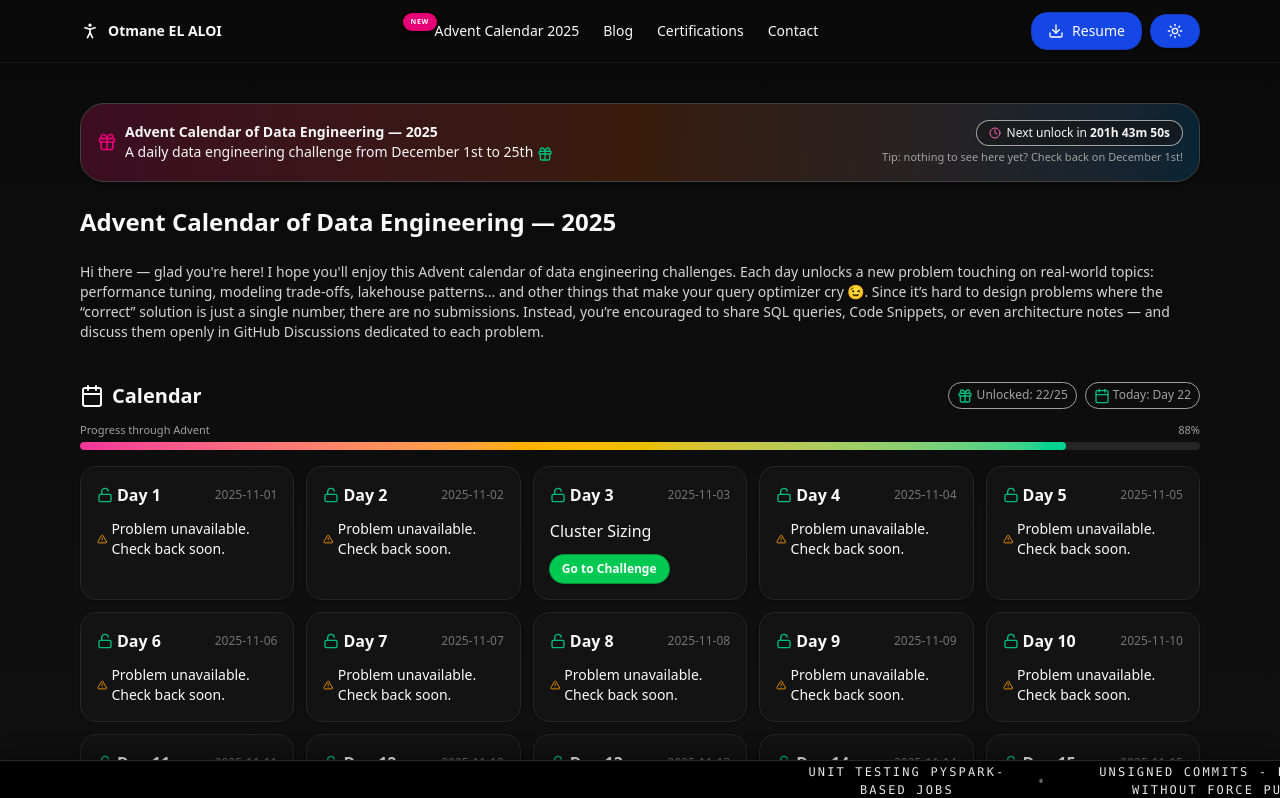
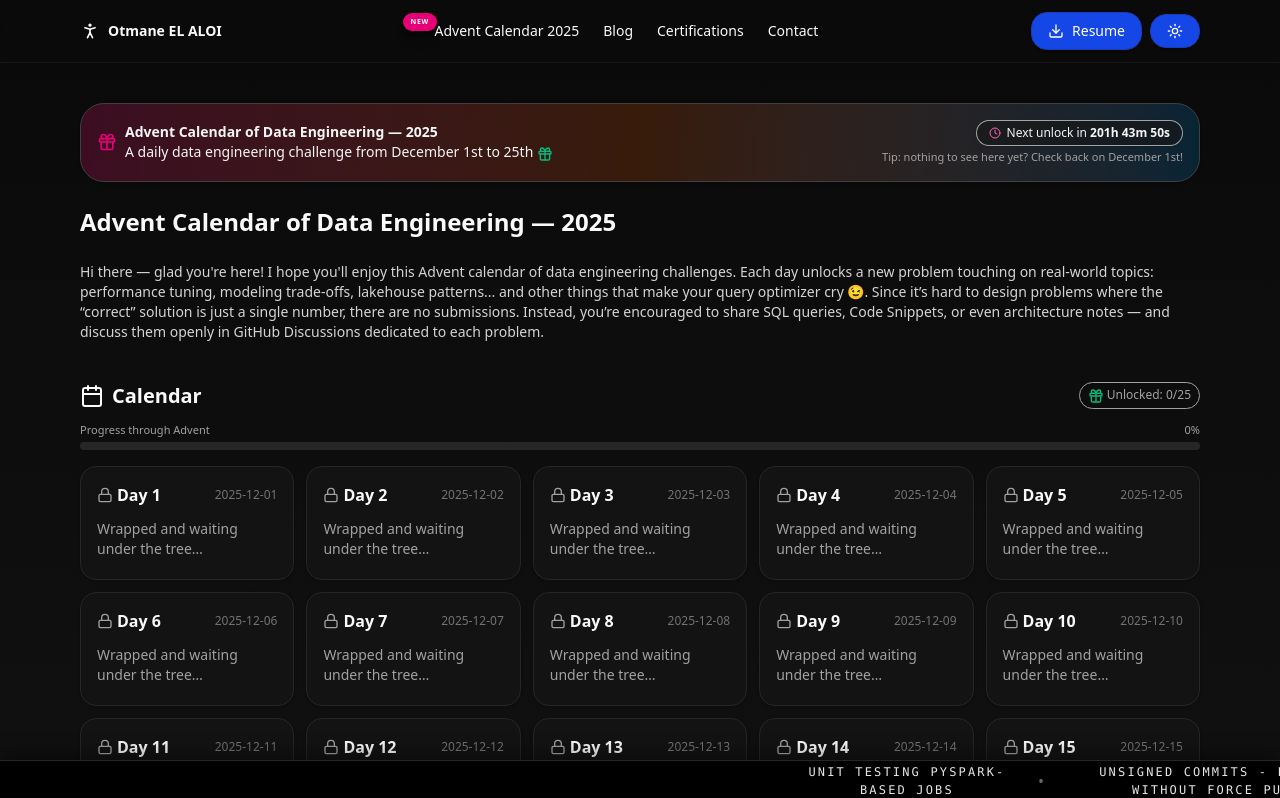
Before and after one commit to otmane-el-aloi/otmane-elaloi, a React (Vite) app: page /advent in a window 1280 px wide. Shown: the top 798 px of the page. Built offline with nearby package versions, Linux system fonts and the light colour scheme.

Commit message:
fix: close problems

```diff
--- a/public/advent-content/day-03.md
+++ /dev/null
@@ -1,22 +0,0 @@
----
-day: 3
-title: "Cluster Sizing"
-tags: ["spark", "performance", "joins"]
----
-
-You have a cluster with:
-
-- **10 Nodes**
-- **Each Node:** 64 Cores, 256GB RAM.
-- **Overhead:** Leave 1 Core and 4GB RAM per node for OS/Hadoop daemons.
-
-**Task:** Design the optimal Spark Submit configuration (`--num-executors`, `--executor-cores`, `--executor-memory`, `--driver-memory`, `--spark.memory.fraction`) for a job that performs a massive Shuffle (requiring high execution memory).
-
-**Constraints:**
-
-1. Maximize parallelism (Target 3-5 cores per executor).
-2. Maximize memory available for the shuffle (Execution Memory).
-3. Ensure you don't hit the YARN container maximum limits.
-4. Account for `spark.executor.memoryOverhead` (assume 10%).
-
-*Calculate the exact numbers.*
--- a/public/advent-content/index.json
+++ b/public/advent-content/index.json
@@ -1,5 +1,2 @@
 [
-  {
-    "path": "advent-content/day-03.md"
-  }
 ]
--- a/src/pages/AdventOfDataPage.tsx
+++ b/src/pages/AdventOfDataPage.tsx
@@ -14,7 +14,7 @@ import {
 } from "lucide-react";
 import type { AdventLoaderData } from "../routes/advent";
 
-const month = 10;
+const month = 11;
 const days = Array.from({ length: 25 }, (_, i) => i + 1);
 
 const toIso = (day: number) =>
--- a/src/pages/AdventOfDataProblemPage.tsx
+++ b/src/pages/AdventOfDataProblemPage.tsx
@@ -13,7 +13,7 @@ import {
 import AdventComments from "../components/advent/AdventComments";
 
 const ADVENT_YEAR = 2025;
-const ADVENT_MONTH = 10; // 0-based: 11 = December
+const ADVENT_MONTH = 11; // 0-based: 11 = December
 
 export default function AdventProblemPage() {
   const { day } = useParams();
```
